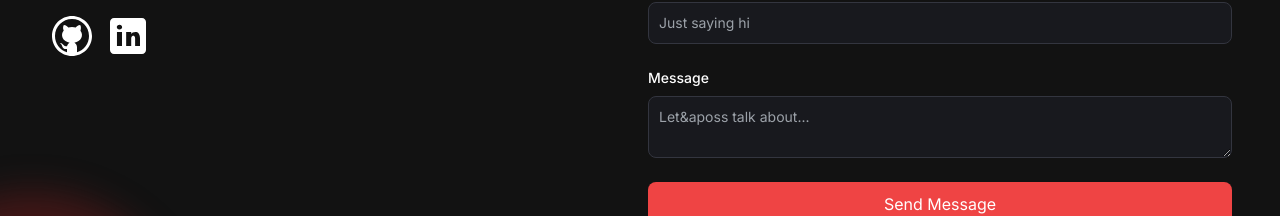
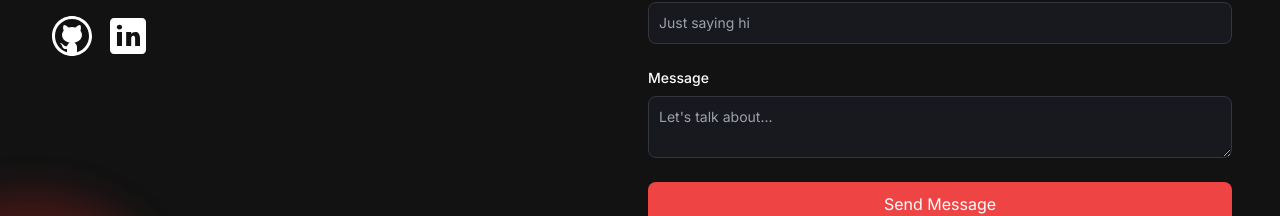
Before and after one commit to DaniloNicacio/danilonicacio.github.io, a Next.js app: page / in a window 1280 px wide. Shown: the part 2141-2357 px from the top of the page. Built offline with nearby package versions, Linux system fonts and the light colour scheme.

Commit message:
[FIX] - Fix ' symbol

```diff
--- a/app/components/EmailSection.jsx
+++ b/app/components/EmailSection.jsx
@@ -100,7 +100,7 @@ const EmailSection = () => {
                         id="message"
                         required
                         className="bg-[#18191E] border border-[#33353F] placeholder-[#9CA2A9] text-gray-100 text-sm rounded-lg block w-full p-2.5"
-                        placeholder="Let&aposs talk about..."
+                        placeholder="Let&apos;s talk about..."
                     />
                 </div>
                 <button
```
